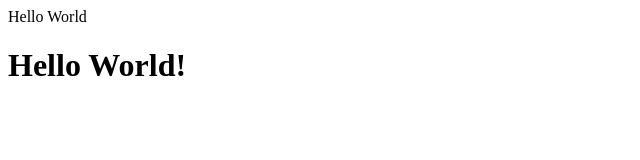
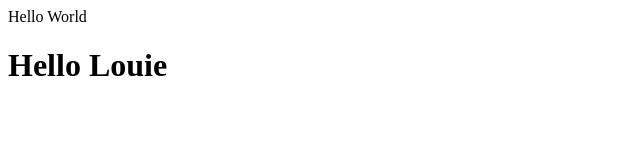
Before and after one commit to LouieSuh/08052020, a plain HTML site: page index.html in a window 1280 px wide. Shown: the full height of the page, 0-640 px from the left. Drawn offline with Linux system fonts and the light colour scheme.

Commit message:
added Louie

```diff
--- a/index.html
+++ b/index.html
@@ -8,7 +8,7 @@
 <body>
     Hello World
     <h1>
-        Hello World!
+        Hello Louie
     </h1>
 </body>
 </html>
```
